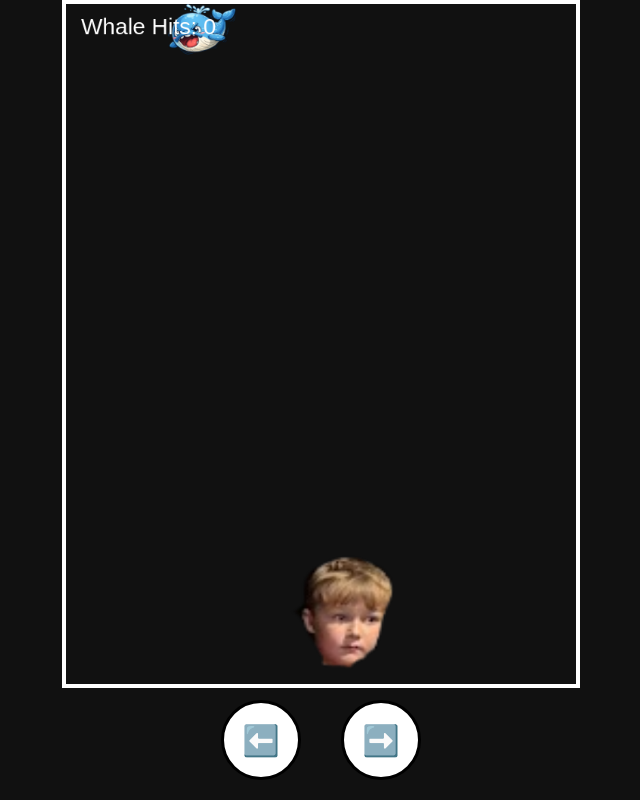
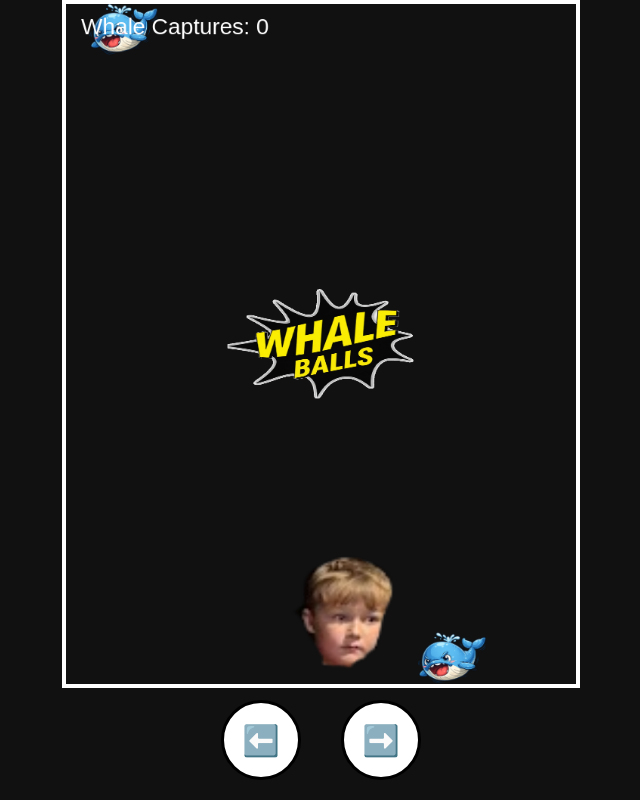
Before and after one commit to gogo1667/camden-whale-dodger, a plain HTML site: page index.html in a window 1280 px wide. Shown: the whole page, without its empty margins (319-959 px from the left). Drawn offline with Linux system fonts and the light colour scheme.

Commit message:
catpure logic

```diff
--- a/game.js
+++ b/game.js
@@ -1,3 +1,6 @@
+let gameOver = false;
+let resetTimer = 0;
+
 let nephewImg = new Image();
 nephewImg.src = "images/camden.png";
 
@@ -110,9 +113,13 @@
 }
 
 
-setInterval(spawnWhale, 2000);
+setInterval(() => {
+    if (!gameOver) spawnWhale();
+}, 2000);
 
 function moveWhales() {
+
+    if (gameOver) return;
 
     whales.forEach(whale => {
 
@@ -124,8 +131,8 @@
 
     });
 
-  whales = whales.filter(whale => whale.y < canvas.height);
 }
+
 
 
 function drawWhales() {
@@ -149,7 +156,31 @@
 // COLLISION
 // ----------------------
 
-function detectHit() {
+// function detectHit() {
+
+//     for (let i = whales.length - 1; i >= 0; i--) {
+
+//         let whale = whales[i];
+
+//         if (
+//             nephew.x < whale.x + whale.width &&
+//             nephew.x + nephew.width > whale.x &&
+//             nephew.y < whale.y + whale.height &&
+//             nephew.y + nephew.height > whale.y
+//         ) {
+
+//             whales.splice(i, 1);
+//             hitCount++;
+
+//             // SHOW "WHALE BALLS!" FOR ~1 SECOND
+//             hitFlashTimer = 60;
+//         }
+//     }
+// }
+
+function detectCatch() {
+
+    if (gameOver) return;
 
     for (let i = whales.length - 1; i >= 0; i--) {
 
@@ -161,14 +192,36 @@
             nephew.y < whale.y + whale.height &&
             nephew.y + nephew.height > whale.y
         ) {
-
             whales.splice(i, 1);
             hitCount++;
-
-            // SHOW "WHALE BALLS!" FOR ~1 SECOND
-            hitFlashTimer = 60;
         }
     }
+}
+
+function detectMiss() {
+
+    if (gameOver) return;
+
+    for (let whale of whales) {
+
+        if (whale.y + whale.height >= canvas.height) {
+
+            gameOver = true;
+            hitFlashTimer = 120; // 2 seconds at 60fps
+            resetTimer = 120;
+
+            break;
+        }
+    }
+}
+
+function resetGame() {
+
+    whales = [];
+    hitCount = 0;
+    gameOver = false;
+
+    nephew.x = canvas.width / 2 - nephew.width / 2;
 }
 
 
@@ -179,7 +232,7 @@
 function drawCounter() {
     ctx.fillStyle = "white";
     ctx.font = "30px Arial";
-    ctx.fillText("Whale Hits: " + hitCount, 20, 40);
+    ctx.fillText("Whale Captures: " + hitCount, 20, 40);
 }
 
 // ----------------------
@@ -192,13 +245,22 @@
 
     moveNephew();
     moveWhales();
-    detectHit();
+    detectCatch();
+    detectMiss();
 
     positionNephew();
     drawNephew();
     drawWhales();
     drawCounter();
     drawHitFlash();
+
+    if (gameOver && resetTimer > 0) {
+        resetTimer--;
+        if (resetTimer === 0) {
+            resetGame();
+        }
+    }
+
 
 
     requestAnimationFrame(gameLoop);
@@ -237,29 +299,29 @@
 gameLoop();
 
 function holdKey(key) {
-  return function(e) {
+    return function (e) {
         e.preventDefault();
         keys[key] = true;
     };
 }
 
 function releaseKey(key) {
-  return function(e) {
+    return function (e) {
         e.preventDefault();
         keys[key] = false;
     };
 }
 
 // LEFT BUTTON
-leftBtn.addEventListener("touchstart", holdKey("ArrowLeft"), { passive:false });
-leftBtn.addEventListener("touchend", releaseKey("ArrowLeft"), { passive:false });
+leftBtn.addEventListener("touchstart", holdKey("ArrowLeft"), { passive: false });
+leftBtn.addEventListener("touchend", releaseKey("ArrowLeft"), { passive: false });
 leftBtn.addEventListener("mousedown", holdKey("ArrowLeft"));
 leftBtn.addEventListener("mouseup", releaseKey("ArrowLeft"));
 leftBtn.addEventListener("mouseleave", releaseKey("ArrowLeft"));
 
 // RIGHT BUTTON
-rightBtn.addEventListener("touchstart", holdKey("ArrowRight"), { passive:false });
-rightBtn.addEventListener("touchend", releaseKey("ArrowRight"), { passive:false });
+rightBtn.addEventListener("touchstart", holdKey("ArrowRight"), { passive: false });
+rightBtn.addEventListener("touchend", releaseKey("ArrowRight"), { passive: false });
 rightBtn.addEventListener("mousedown", holdKey("ArrowRight"));
 rightBtn.addEventListener("mouseup", releaseKey("ArrowRight"));
 rightBtn.addEventListener("mouseleave", releaseKey("ArrowRight"));
--- a/index.html
+++ b/index.html
@@ -4,7 +4,7 @@
 <head>
     <meta name="viewport" content="width=device-width, initial-scale=1.0, user-scalable=no">
 
-    <title>Camden vs Whales</title>
+    <title>Whale Balls</title>
     <link rel="stylesheet" href="style.css">
 </head>
 
```
Lines whose indentation alone changed are shown as unchanged.
